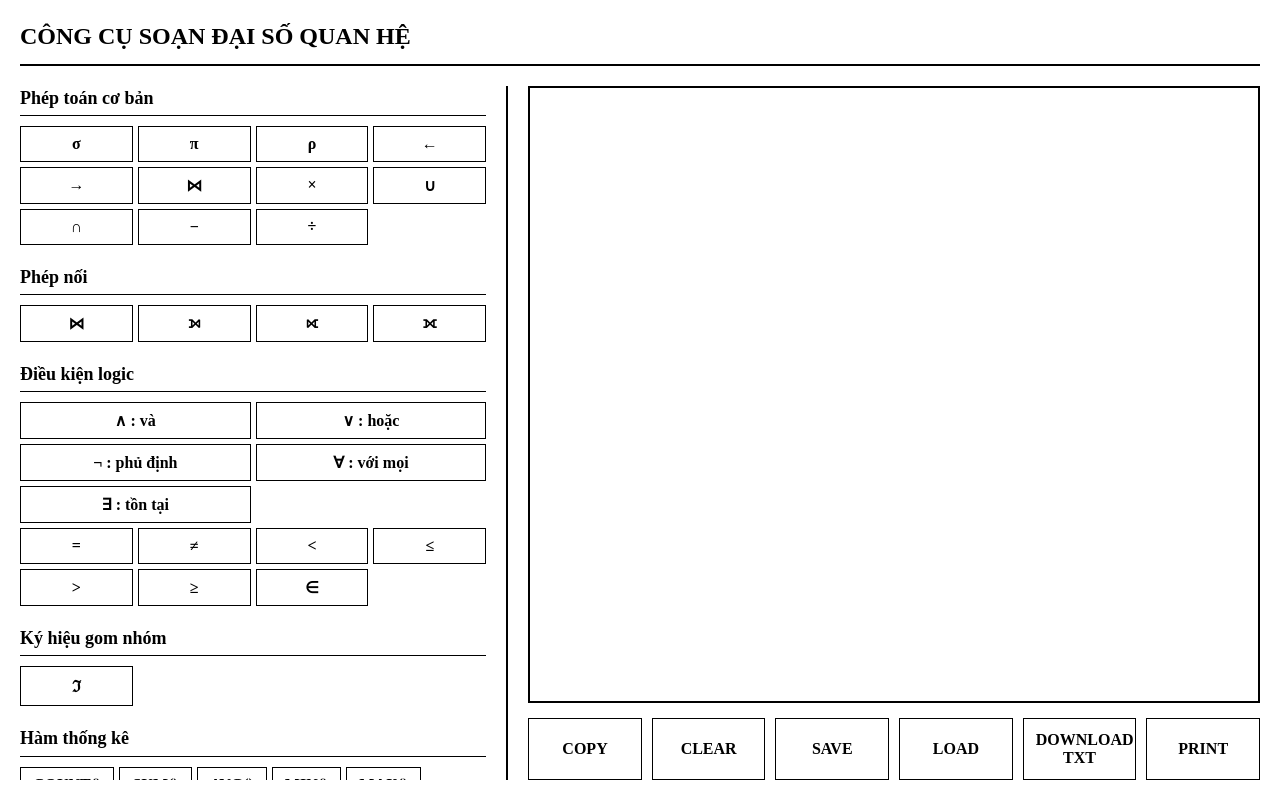
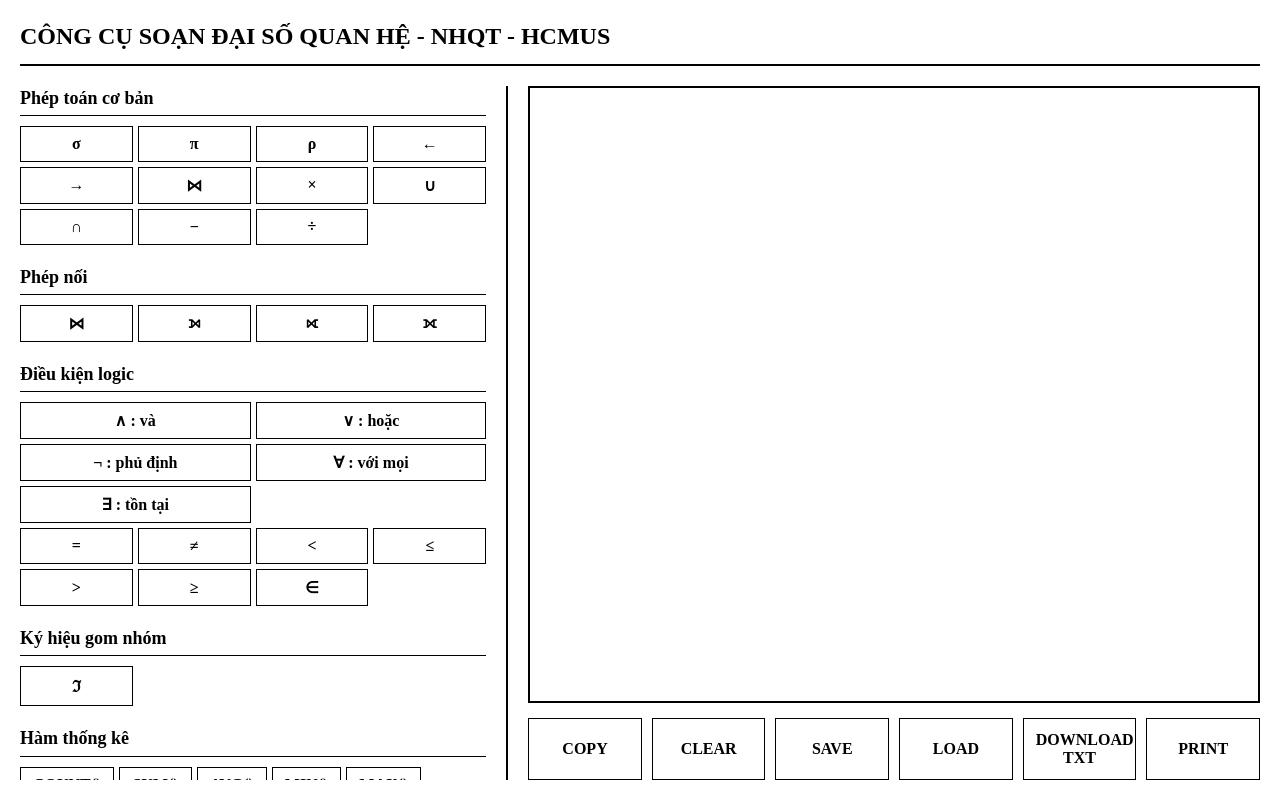
Before and after one commit to QT06-Hcmus/Relational-Algebra-Editor, a plain HTML site: page index.html in a window 1280 px wide. Drawn offline with Linux system fonts and the light colour scheme.

Commit message:
Update title and heading: Công cụ soạn Đại số quan hệ - NHQT - HCMUS

```diff
--- a/index.html
+++ b/index.html
@@ -3,12 +3,12 @@
 <head>
     <meta charset="UTF-8">
     <meta name="viewport" content="width=device-width, initial-scale=1.0">
-    <title>Công cụ soạn Đại số quan hệ</title>
+    <title>Công cụ soạn Đại số quan hệ - NHQT - HCMUS</title>
     <link rel="stylesheet" href="style.css?v=3">
 </head>
 <body>
     <header>
-        <h1>Công cụ soạn Đại số quan hệ</h1>
+        <h1>Công cụ soạn Đại số quan hệ - NHQT - HCMUS</h1>
     </header>
 
     <main class="container">
```
